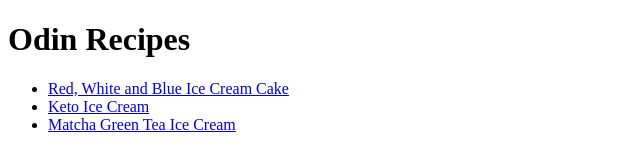
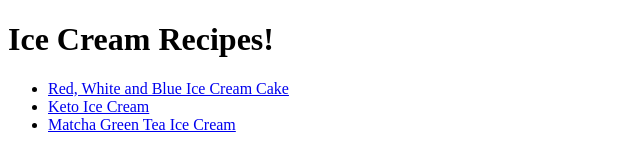
Before and after one commit to cvntrushr/odin-recipes, a plain HTML site: page index.html in a window 1280 px wide. Shown: the whole page, without its empty margins (0-640 px from the left). Drawn offline with Linux system fonts and the light colour scheme.

Commit message:
Changed title of document

```diff
--- a/index.html
+++ b/index.html
@@ -3,10 +3,10 @@
 <head>
     <meta charset="UTF-8">
     <meta name="viewport" content="width=device-width, initial-scale=1.0">
-    <title>Odin Recipes</title>
+    <title>Ice Cream Recipes</title>
 </head>
 <body>
-    <h1>Odin Recipes</h1>
+    <h1>Ice Cream Recipes!</h1>
     <ul>
         <li><a href="recipes/rwb-ice-cream-cake.html" target="_blank" rel="noopener noreferrer" >Red, White and Blue Ice Cream Cake</a></li>
         <li><a href="recipes/keto-ice-cream.html" target="_blank" rel="noopener noreferrer">Keto Ice Cream</a></li>
```
